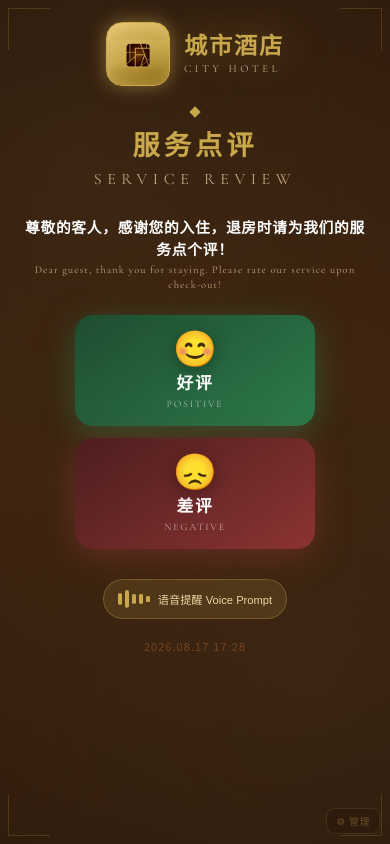
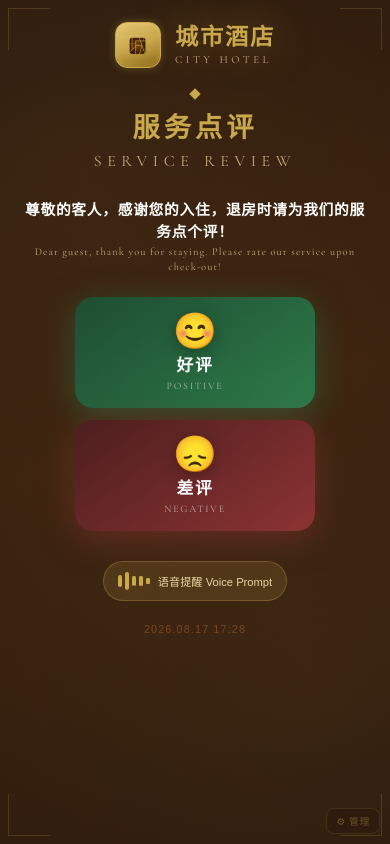
Before and after one commit to wx277282356/hotel-review, a plain HTML site: page index.html in a window 390 px wide. Drawn offline with nearby package versions, Linux system fonts and the light colour scheme.

Commit message:
LOGO缩小淡化处理：手机端LOGO 64→46px、边距/发光调淡、img opacity .85；平板发光调淡

```diff
--- a/index.html
+++ b/index.html
@@ -82,7 +82,7 @@ body::before {
   background: linear-gradient(160deg, #e8c977 0%, #c9a84c 50%, #8b6914 100%);
   border: 2px solid var(--gold);
   display: flex; align-items: center; justify-content: center;
-  box-shadow: 0 0 32px rgba(201,168,76,.55), inset 0 0 24px rgba(255,230,160,.35);
+  box-shadow: 0 0 22px rgba(201,168,76,.4), inset 0 0 16px rgba(255,230,160,.25);
   overflow: hidden;
 }
 .hotel-logo-wrap img {
@@ -450,16 +450,18 @@ body::before {
     margin-top: 0;
     text-align: left;
   }
-  /* 手机端 LOGO 容器：圆角方形 64×64（小而精致） */
+  /* 手机端 LOGO 容器：圆角方形 46×46（更紧凑、淡） */
   .hotel-logo-wrap {
-    width: 64px; height: 64px;
-    border-radius: 16px;
-    border-width: 1.5px;
-    box-shadow: 0 0 18px rgba(201,168,76,.55), inset 0 0 14px rgba(255,230,160,.35);
+    width: 46px; height: 46px;
+    border-radius: 12px;
+    border-width: 1px;
+    box-shadow: 0 0 8px rgba(201,168,76,.3), inset 0 0 6px rgba(255,230,160,.2);
     flex-shrink: 0;
   }
   .hotel-logo-wrap img {
-    width: 86%; height: 86%;
+    width: 84%; height: 84%;
+    opacity: .85;
+    filter: brightness(.95) drop-shadow(0 0 4px rgba(0,0,0,.2));
   }
   /* 手机端显示酒店名（之前 LOGO 是带字图，隐藏避免重复；现在 LOGO 是纯图标了，需显示） */
   .title-zh, .title-en {
@@ -551,8 +553,8 @@ body::before {
 
 /* 更小屏幕（如 iPhone SE 320px）*/
 @media (max-width: 360px) {
-  .hotel-logo-wrap { width: 56px; height: 56px; border-radius: 12px; }
-  .hotel-logo-wrap img { width: 86%; height: 86%; }
+  .hotel-logo-wrap { width: 42px; height: 42px; border-radius: 11px; }
+  .hotel-logo-wrap img { width: 84%; height: 84%; }
   .title-zh { font-size: 1.25rem; }
   .title-en { font-size: .6rem; }
   .review-btn { padding: 12px 6px; }
```
